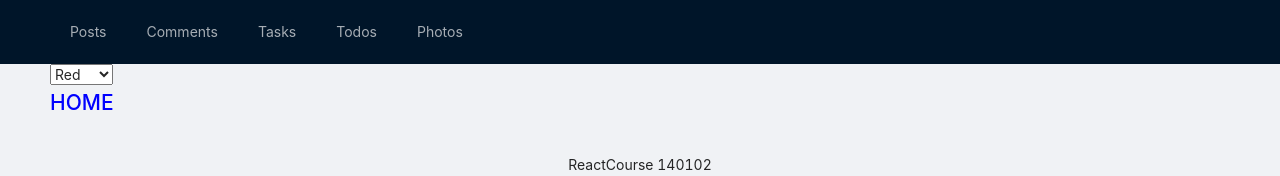
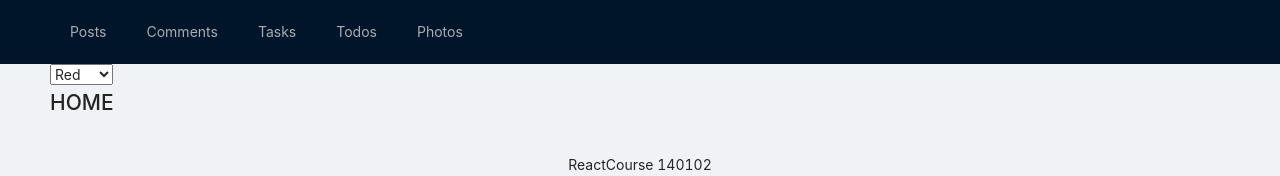
Before and after one commit to react-140102/Session06, a React (Create React App) app: page / in a window 1280 px wide. Shown: the top 176 px of the page. Built offline with nearby package versions, Linux system fonts and the light colour scheme.

Commit message:
components/Task/TaskList.:  css modules

```diff
--- a/src/components/Task/TaskList.css
+++ b/src/components/Task/TaskList.module.css
@@ -1,3 +1,3 @@
-h1 {
+.header {
   color: blue;
 }
--- a/src/components/Task/TaskList.tsx
+++ b/src/components/Task/TaskList.tsx
@@ -1,7 +1,7 @@
 import { useState, useCallback } from "react";
 import { Task } from "./Task";
 import TaskItem from "./TaskItem";
-import "./TaskList.css";
+import styles from "./TaskList.module.css";
 
 //Before Hooks
 //Class
@@ -56,7 +56,7 @@ export default function TodoList() {
 
   return (
     <>
-      <h1>New Task:</h1>
+      <h1 className={styles.header}>New Task:</h1>
       <input onChange={(e) => setTitle(e.target.value)} value={title} />
       <button onClick={addTask}>Add</button>
       <ul>
```
